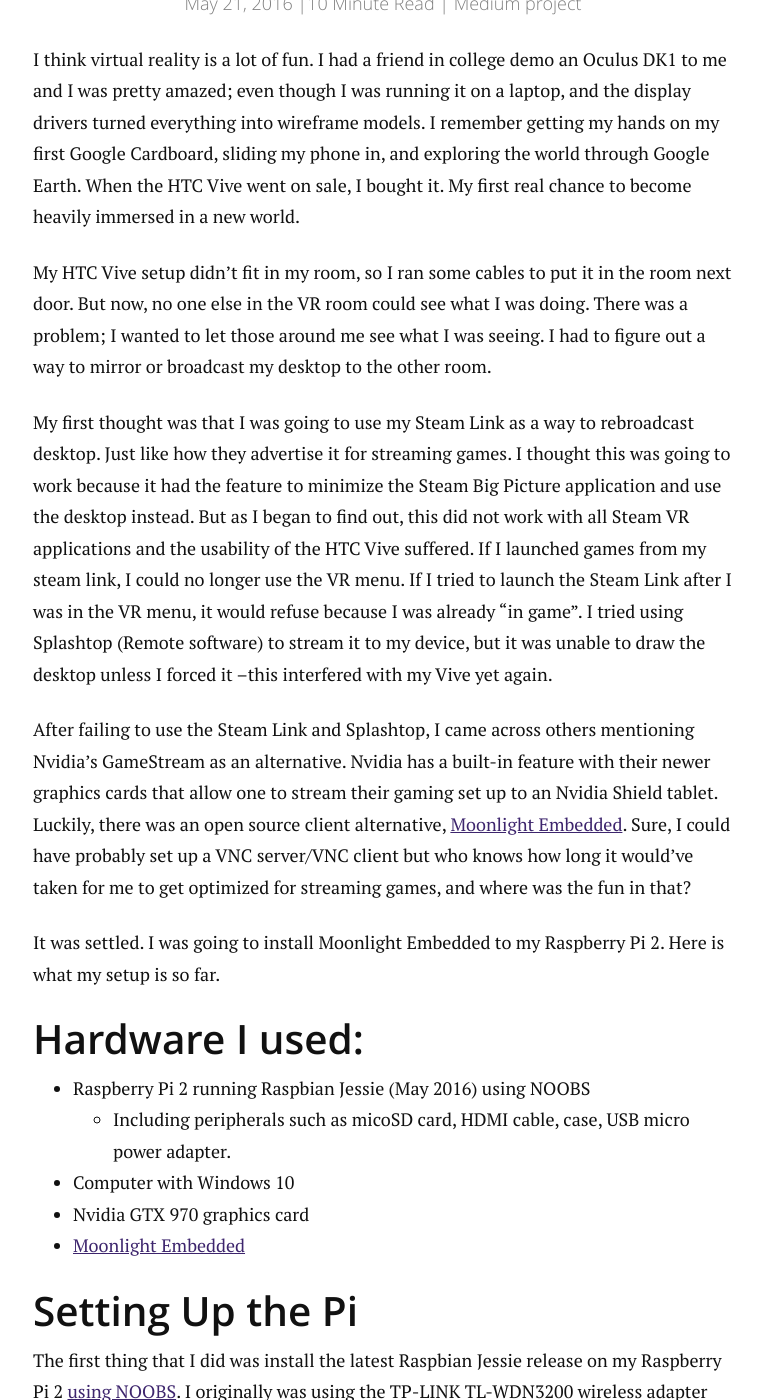
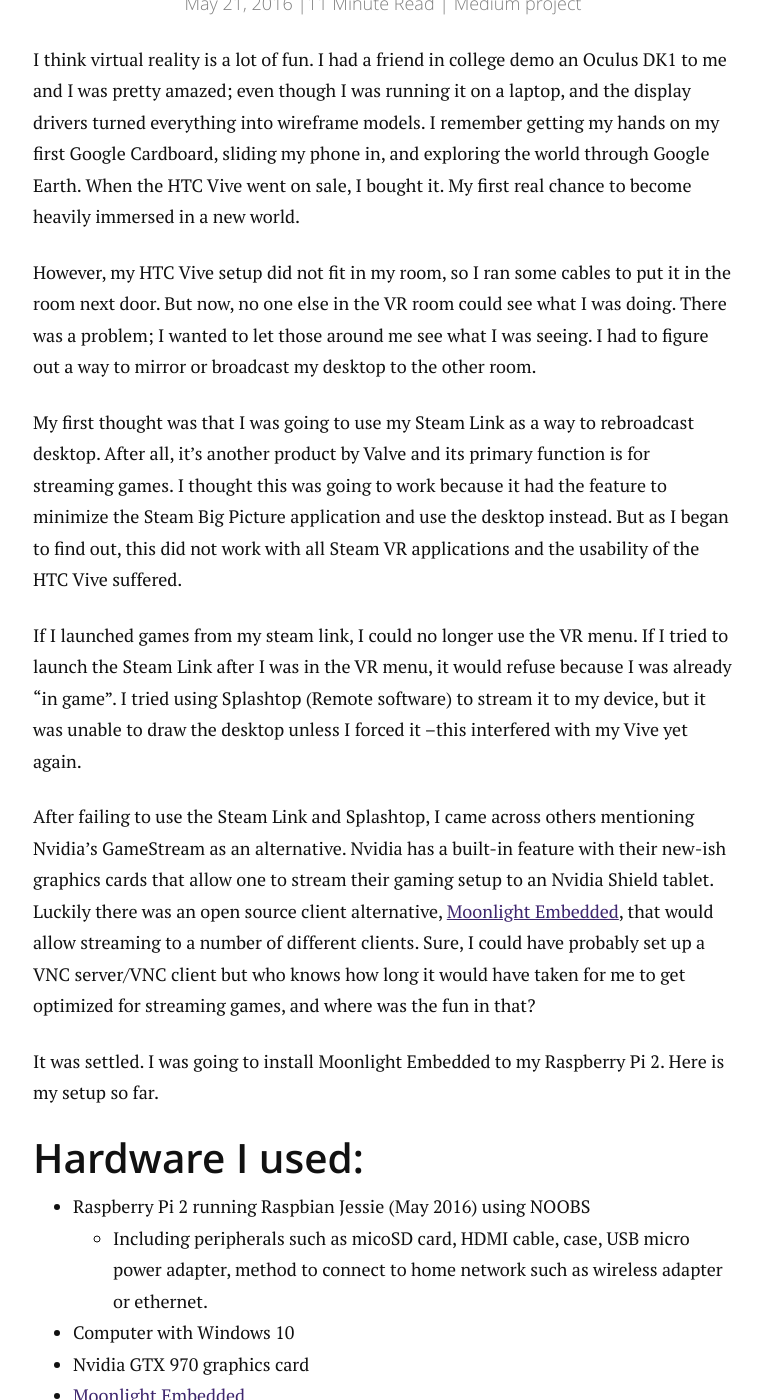
Before and after one commit to aav7fl/website-legacy, a Jekyll site: the page built from _posts/2016-05-31-raspberry-pi-steam-vr-streaming.md, in a window 1280 px wide and 1400 px high, scrolled down 1040 px. Shown: the whole window, without its empty margins (257-1019 px from the left). Built offline with Jekyll 4.4.1, drawn with Linux system fonts in a browser that asks for light colours; comment, search, counter and statistics services are not loaded; some of the changed text lies outside the part shown.

Commit message:
publishing draft for Reddit user that requested before I've completed

````diff
--- a/_posts/2016-05-31-raspberry-pi-steam-vr-streaming.md
+++ b/_posts/2016-05-31-raspberry-pi-steam-vr-streaming.md
@@ -12,25 +12,29 @@
 
 I think virtual reality is a lot of fun. I had a friend in college demo an Oculus DK1 to me and I was pretty amazed; even though I was running it on a laptop, and the display drivers turned everything into wireframe models. I remember getting my hands on my first Google Cardboard, sliding my phone in, and exploring the world through Google Earth. When the HTC Vive went on sale, I bought it. My first real chance to become heavily immersed in a new world.
 
-My HTC Vive setup didn't fit in my room, so I ran some cables to put it in the room next door. But now, no one else in the VR room could see what I was doing. There was a problem; I wanted to let those around me see what I was seeing. I had to figure out a way to mirror or broadcast my desktop to the other room.
+However, my HTC Vive setup did not fit in my room, so I ran some cables to put it in the room next door. But now, no one else in the VR room could see what I was doing. There was a problem; I wanted to let those around me see what I was seeing. I had to figure out a way to mirror or broadcast my desktop to the other room.
 
-My first thought was that I was going to use my Steam Link as a way to rebroadcast desktop. Just like how they advertise it for streaming games. I thought this was going to work because it had the feature to minimize the Steam Big Picture application and use the desktop instead. But as I began to find out, this did not work with all Steam VR applications and the usability of the HTC Vive suffered. If I launched games from my steam link, I could no longer use the VR menu. If I tried to launch the Steam Link after I was in the VR menu, it would refuse because I was already "in game". I tried using Splashtop (Remote software) to stream it to my device, but it was unable to draw the desktop unless I forced it --this interfered with my Vive yet again.
+My first thought was that I was going to use my Steam Link as a way to rebroadcast desktop. After all, it's another product by Valve and its primary function is for streaming games. I thought this was going to work because it had the feature to minimize the Steam Big Picture application and use the desktop instead. But as I began to find out, this did not work with all Steam VR applications and the usability of the HTC Vive suffered.
 
-After failing to use the Steam Link and Splashtop, I came across others mentioning Nvidia's GameStream as an alternative. Nvidia has a built-in feature with their newer graphics cards that allow one to stream their gaming set up to an Nvidia Shield tablet. Luckily, there was an open source client alternative, [Moonlight Embedded](https://github.com/irtimmer/moonlight-embedded). Sure, I could have probably set up a VNC server/VNC client but who knows how long it would've taken for me to get optimized for streaming games, and where was the fun in that?
+If I launched games from my steam link, I could no longer use the VR menu. If I tried to launch the Steam Link after I was in the VR menu, it would refuse because I was already "in game". I tried using Splashtop (Remote software) to stream it to my device, but it was unable to draw the desktop unless I forced it --this interfered with my Vive yet again.
 
-It was settled. I was going to install Moonlight Embedded to my Raspberry Pi 2. Here is what my setup is so far.
+After failing to use the Steam Link and Splashtop, I came across others mentioning Nvidia's GameStream as an alternative. Nvidia has a built-in feature with their new-ish graphics cards that allow one to stream their gaming setup to an Nvidia Shield tablet. Luckily there was an open source client alternative, [Moonlight Embedded](https://github.com/irtimmer/moonlight-embedded), that would allow streaming to a number of different clients. Sure, I could have probably set up a VNC server/VNC client but who knows how long it would have taken for me to get optimized for streaming games, and where was the fun in that?
+
+It was settled. I was going to install Moonlight Embedded to my Raspberry Pi 2. Here is my setup so far.
 
 ## Hardware I used:
 
 - Raspberry Pi 2 running Raspbian Jessie (May 2016) using NOOBS
-  - Including peripherals such as micoSD card, HDMI cable, case, USB micro power adapter.
+  - Including peripherals such as micoSD card, HDMI cable, case, USB micro power adapter, method to connect to home network such as wireless adapter or ethernet.
 - Computer with Windows 10
 - Nvidia GTX 970 graphics card
 - [Moonlight Embedded](https://github.com/irtimmer/moonlight-embedded)
 
 ## Setting Up the Pi
 
-The first thing that I did was install the latest Raspbian Jessie release on my Raspberry Pi 2 [using NOOBS](https://www.raspberrypi.org/downloads/noobs/). I originally was using the TP-LINK TL-WDN3200 wireless adapter with my Raspberry Pi to connect on the 5 GHz network. But as I found out later, this was a problematic adapter. After my installation was finished, I followed the Moonlight Embedded directions found in the [documentation](https://github.com/irtimmer/moonlight-embedded/wiki/Packages)
+The first thing that I did was install the latest Raspbian Jessie release on my Raspberry Pi 2 [using NOOBS](https://www.raspberrypi.org/downloads/noobs/). I originally was using the TP-LINK TL-WDN3200 wireless adapter with my Raspberry Pi to connect on the 5 GHz network. But as I found out later, this was a problematic adapter. Make sure the Raspberry Pi is connected to the Internet before continuing.
+
+After my installation was finished, I followed the Moonlight Embedded directions found in the [documentation](https://github.com/irtimmer/moonlight-embedded/wiki/Packages)
 
 Adding the line:
 
@@ -52,9 +56,9 @@
 
 ## Setting Up the Computer
 
-I switched over to my desktop, opening up Nvidia GeForce Experience, and added the information below as a custom Shield game. The application below is Windows built-in remote desktop software. I was going to use it to access my machine in the other room remotely.
+I switched over to my desktop, opening up Nvidia GeForce Experience, and added the information below as a custom Shield game. The application below is Windows' built-in remote desktop software. I was going to use it to access my machine in the other room remotely.
 
-![Adding remote desktop as Nvidia GameStream custom game](/assets/img/2016/05/GFEWindow.png)*Adding remote desktop as Nvidia GameStream custom game*
+![Adding remote desktop as Nvidia GameStream custom game](/assets/img/2016/05/GFEWindow.png)*Adding remote desktop as a Nvidia GameStream custom game*
 
 ```
 Name: RemoteDesktop
@@ -62,17 +66,20 @@
 Start in: C:\Windows\System32
 ```
 
-## Finising the Pi
+## Finishing the Pi
 
-### Pairing the Pi
+To finish the setup, Raspberry Pi needs to be paired as a remote client to your PC.
 
-To initiate pairing:
+To initiate pairing, type the following on your Raspberry Pi terminal:
 
 ```
-moonlight pair 192.168.1.X (replace with your PC's IP)
+moonlight pair 192.168.1.X
 ```
 
-Type in the pairing code presented into your desktop window, and then you should be successfully paired.
+*(replace 192.168.1.X with your PC's IP, which can be found by typing `ipconfig` into the Windows command prompt and matching it with your network interface)*
+
+
+Type in the pairing code presented on the Raspberry Pi into your desktop window, and then you should be successfully paired.
 
 I created a handy streaming script for my own needs to start streaming on the Raspberry Pi. Make sure to give it execute permissions to be able to run it.
 
@@ -112,7 +119,7 @@
 
 ### Audio would not stream
 
-My audio wouldn't stream at first to my Raspberry Pi because I wasn't using the `-localaudio` flag. This meant that the primary sound device was changing, then SteamVR was also attempting to change the primary audio device to the HTC Vive, and they were both conflicting with each other. If I did manage to have it to stream to the special Nvidia audio driver, I found it to stutter quite a bit. So I resolved this issue by using the local audio flag to prevent my sound device from changing.
+My audio wouldn't stream at first to my Raspberry Pi because I wasn't using the `-localaudio` flag. This meant that the primary sound device was changing, then SteamVR was also attempting to change the primary audio device to the HTC Vive, and they were both conflicting with each other. If I did manage to have it to stream to the special Nvidia audio driver, I found it to stutter quite a bit. So I resolved this issue by using the local audio flag to prevent my sound device from changing, and mirroring the SteamVR audio to my primary sound driver on my computer.
 
 ### Wireless streaming stuttered every 60 seconds for 10 seconds.
 
@@ -125,3 +132,8 @@
 ### If my monitor turned off in a remote session, I could not turn it back on without killing the session.
 
 My solution to this was just a bit more of a lazy hack. I decided to create a script (listed above) that turns off the power saving features before I enter streaming modesave file and restore them after ending the stream. This ensures that I will not get stuck with a monitor in standby while streaming.
+
+
+### I'm having buffering issues
+
+I solved this simply by playing with the bit rate level. I decided to stick with 10 Mbits for a 720p 60fps stream.
````
Also changed, not shown: other parts of _posts/2016-05-31-raspberry-pi-steam-vr-streaming.md (+3 -3 lines).
